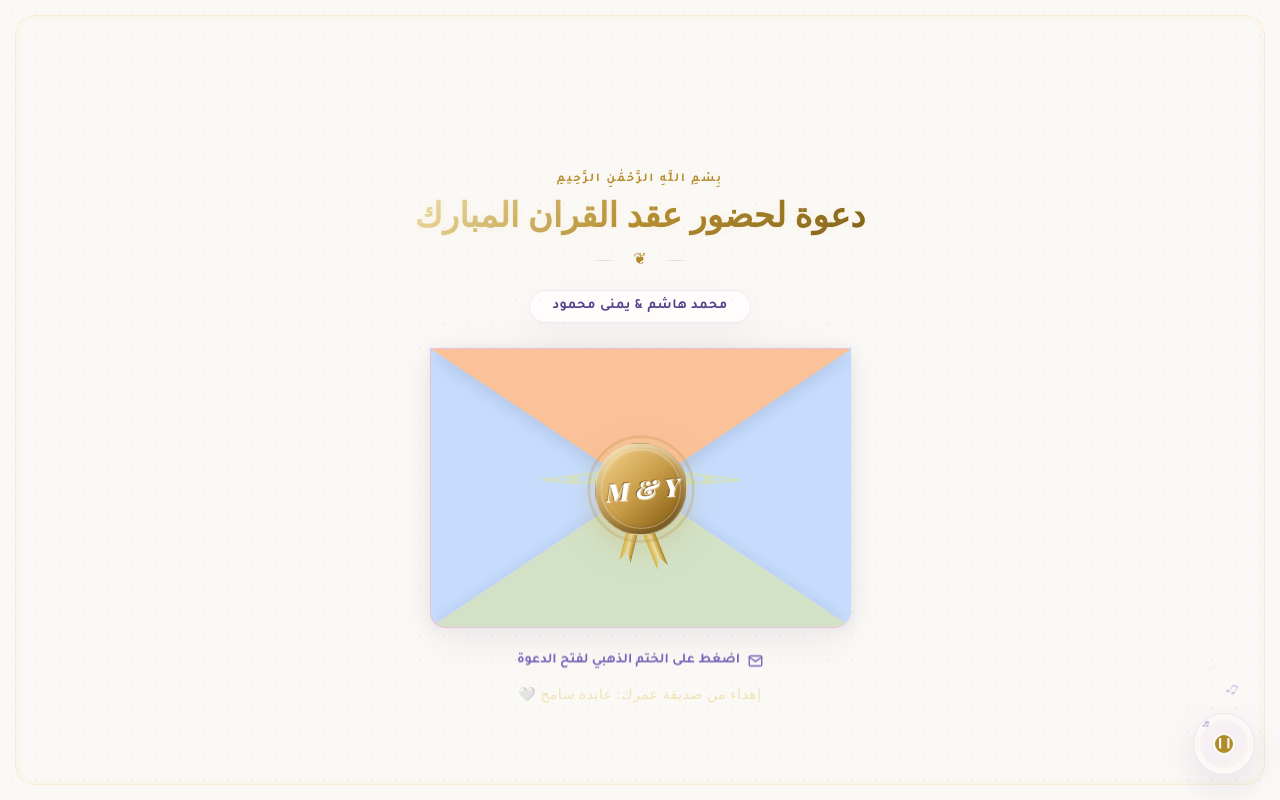
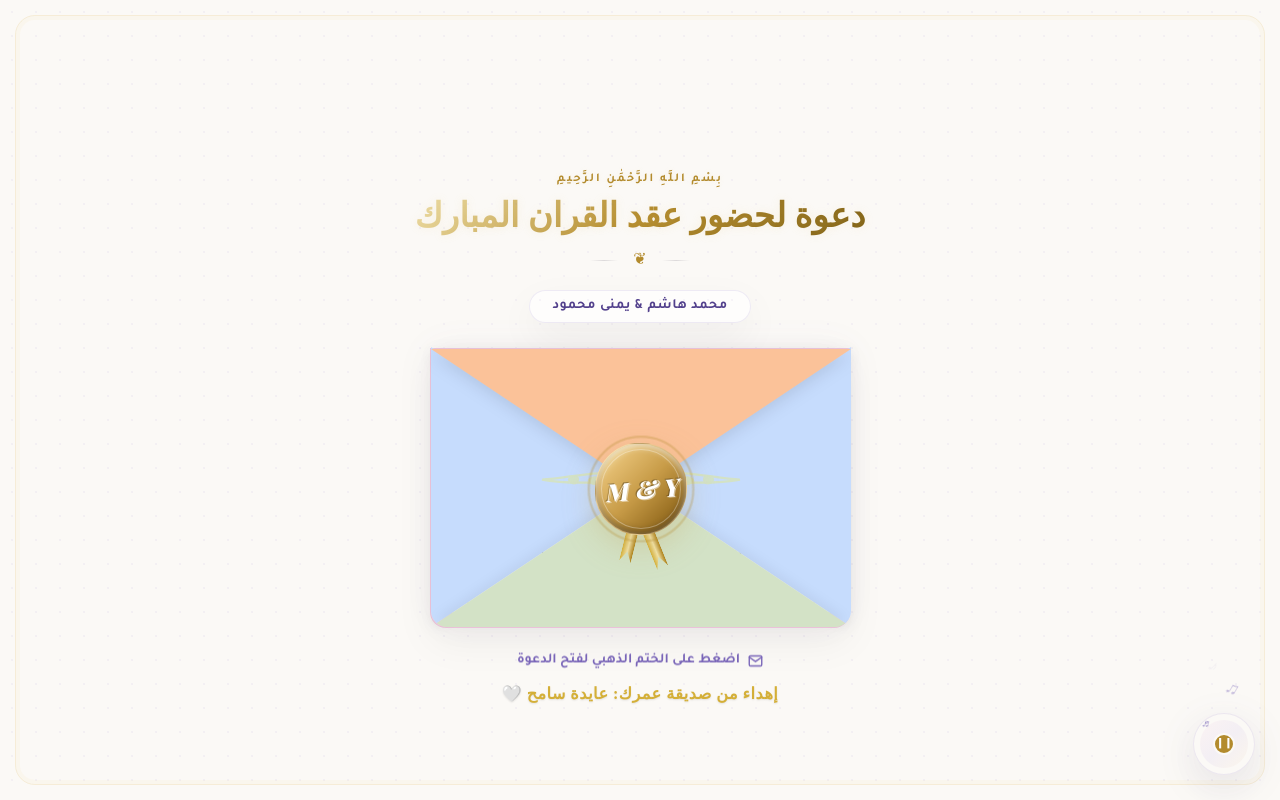
Before and after one commit to mohamedhossam237/youmna-mohamed-wedding, a Next.js app: page / in a window 1280 px wide. Built offline with nearby package versions, Linux system fonts and the light colour scheme; a web font is replaced by a local one.

Commit message:
style: change envelope cover dedication text to rich metallic gold color

```diff
--- a/components/Envelope.js
+++ b/components/Envelope.js
@@ -248,12 +248,14 @@ export default function Envelope({ isOpened, onStartOpen, onCompleteOpen }) {
                 bottom: "-75px",
                 width: "100%",
                 textAlign: "center",
-                fontSize: "14px",
-                color: "var(--accent-gold-light)",
+                fontSize: "16px",
+                color: "#d4af37", // Rich metallic gold
                 fontFamily: "var(--font-ruqaa)",
-                opacity: 0.85,
+                fontWeight: "bold",
+                opacity: 1,
                 pointerEvents: "none",
                 letterSpacing: "0.5px",
+                textShadow: "0px 1px 2px rgba(0, 0, 0, 0.1)",
               }}
             >
               إهداء من صديقة عمرك: عايدة سامح 🤍
```
